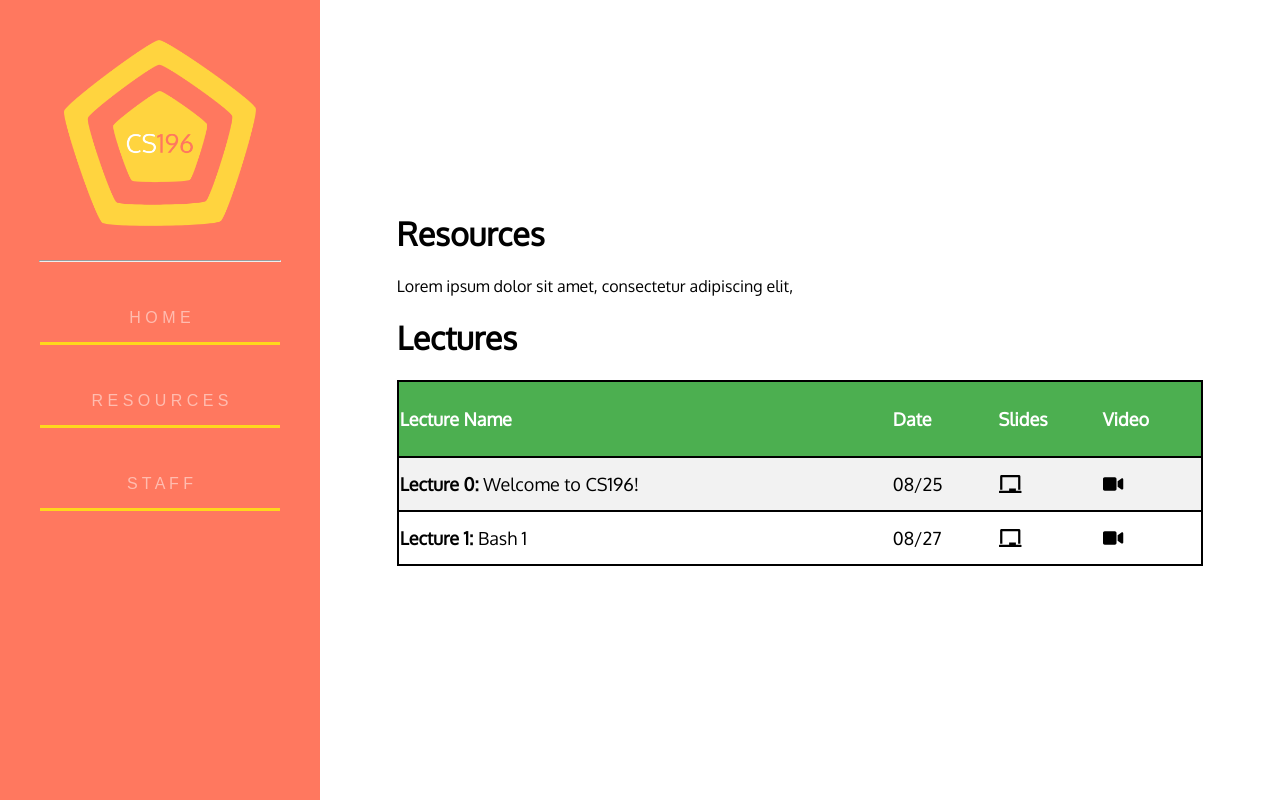
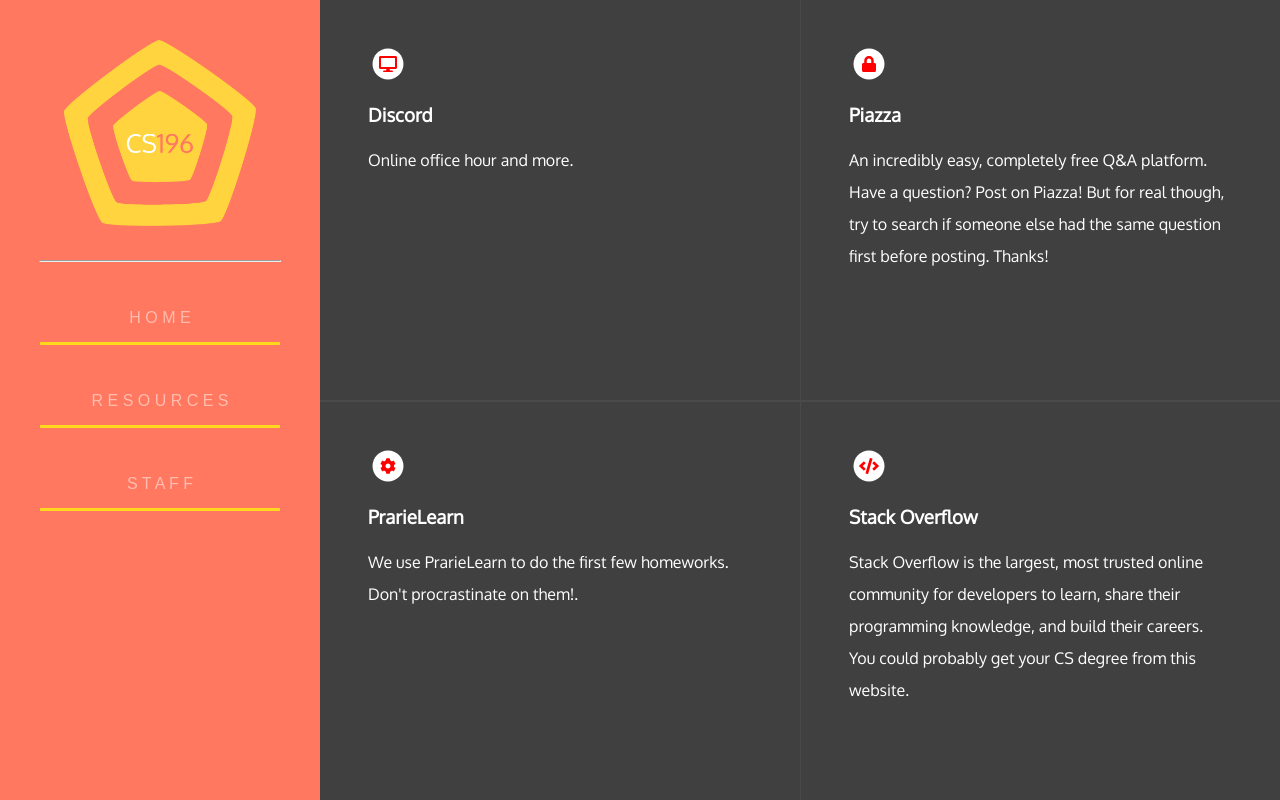
Before and after one commit to CS196Illinois/official-website, an Angular app in the folder frontend/: page /resources in a window 1280 px wide. Shown: the top 800 px of the page. Built offline with nearby package versions, Linux system fonts and the light colour scheme.

Commit message:
four resources

```diff
--- a/frontend/src/app/app.component.scss
+++ b/frontend/src/app/app.component.scss
@@ -8,12 +8,14 @@
     overflow-wrap: break-word;
     word-wrap: break-word;
     height: 100%;
+    margin-left: 25%
 }
 
 app-sidebar {
     width: 25%;
-    height: 100%;
+    height: 100vh;
     margin: 0;
     padding: 0;
-    box-sizing: bor;
+    box-sizing: border-box;
+    position: fixed;
 }
--- a/frontend/src/app/pages/resources/resources.component.html
+++ b/frontend/src/app/pages/resources/resources.component.html
@@ -1,9 +1,60 @@
-<div class="resources-main">
-    <h1>
-        Resources
-    </h1>
-    <p>
-        Lorem ipsum dolor sit amet, consectetur adipiscing elit,
-    </p>
-    <app-lectures-table></app-lectures-table>
+<div class="resource-page">
+    <div class="resource-main" style="height: 100vh">
+        <div class="resource-rows">
+            <div class="resource-row-element">
+                <section>
+                    <a href = "https://github.com/CS196Illinois" style="color:white;text-decoration: none">
+
+                        <fa-stack>
+                            <fa-icon [icon]="faCircle" stackItemSize="2x"></fa-icon>
+                            <fa-icon [icon]="faDesktop" stackItemSize="1x" style="color: red"></fa-icon>
+                        </fa-stack>
+                        <h3>Discord</h3>
+                        <p>Online office hour and more.</p>
+                    </a>
+                </section>
+            </div>
+            <div class="resource-row-element">
+                <section>
+                    <a href = "https://piazza.com/class/jl47tmij9uz4wk" style="color:white;text-decoration: none">
+                        <fa-stack>
+                            <fa-icon [icon]="faCircle" stackItemSize="2x"></fa-icon>
+                            <fa-icon [icon]="faLock" stackItemSize="1x" style="color: red"></fa-icon>
+                        </fa-stack>
+                    <h3>Piazza</h3>
+                    <p>An incredibly easy, completely free Q&A platform. Have a question? Post on Piazza! But for real though, try to search if someone else had the same question first before posting. Thanks!</p>
+                    </a>
+                </section>
+            </div>
+        </div>
+        <div class="resource-rows">
+            <div class="resource-row-element">
+                <section>
+                    <a href = "https://prairielearn.engr.illinois.edu/" style="color:white;text-decoration: none">
+                        <fa-stack>
+                            <fa-icon [icon]="faCircle" stackItemSize="2x"></fa-icon>
+                            <fa-icon [icon]="faCog" stackItemSize="1x" style="color: red"></fa-icon>
+                        </fa-stack>
+                        <h3>PrarieLearn</h3>
+                        <p>We use PrarieLearn to do the first few homeworks. Don't procrastinate on them!.</p>
+                    </a>
+                </section>
+            </div>
+            <div class="resource-row-element">
+                <section>
+                    <a href = "https://stackoverflow.com/" style="color:white;text-decoration: none">
+                        <fa-stack>
+                            <fa-icon [icon]="faCircle" stackItemSize="2x"></fa-icon>
+                            <fa-icon [icon]="faCode" stackItemSize="1x" style="color: red"></fa-icon>
+                        </fa-stack>
+                    <h3>Stack Overflow</h3>
+                    <p>Stack Overflow is the largest, most trusted online community for developers to learn, share​ ​their programming ​knowledge, and build their careers. You could probably get your CS degree from this website.</p>
+                    </a>
+                </section>
+            </div>
+        </div>
+    </div>
+    <div class="resources-table">
+        <app-lectures-table></app-lectures-table>
+    </div>
 </div>
--- a/frontend/src/app/pages/resources/resources.component.scss
+++ b/frontend/src/app/pages/resources/resources.component.scss
@@ -1,12 +1,41 @@
-.resources-main {
+.resources-table {
     height: 100vh;
     width: 75vw;
     margin: 0;
     padding: 0;
     box-sizing: border-box;
-    padding: 20% 8%;
+    padding: 0% 8% 20% 8%;
 }
 
 app-lectures-table {
     width: 100%;
 }
+
+.resource-rows {
+    height: 50vh;
+    display: flex;
+    border-bottom: rgba(17, 13, 13, 0.75) 2px solid;
+}
+
+.resource-row-element {
+    width: 37.5vw;
+    height: 50vh;
+    background-color: rgba(0, 0, 0, 0.75);
+    display: flex;
+    border-right: solid 1px rgba(124, 113, 113, 0.2)
+}
+
+.resource-main {
+    box-sizing: border-box;
+    border-radius: 30px;
+}
+
+section {
+    padding-top: 10%;
+    padding-left: 10%;
+    padding-right: 10%;
+}
+
+p {
+    line-height: 2;
+}
--- a/frontend/src/app/pages/resources/resources.component.ts
+++ b/frontend/src/app/pages/resources/resources.component.ts
@@ -1,4 +1,5 @@
 import { Component, OnInit } from '@angular/core';
+import { faChalkboard, faCode, faLock, faCog, faDesktop, faCircle } from '@fortawesome/free-solid-svg-icons';
 
 @Component({
   selector: 'app-resources',
@@ -7,6 +8,12 @@
 })
 export class ResourcesComponent implements OnInit {
 
+  faChalkboard = faChalkboard;
+  faCode = faCode;
+  faLock=faLock
+  faCog = faCog;
+  faDesktop = faDesktop;
+  faCircle = faCircle
   constructor() { }
 
   ngOnInit() {
```
